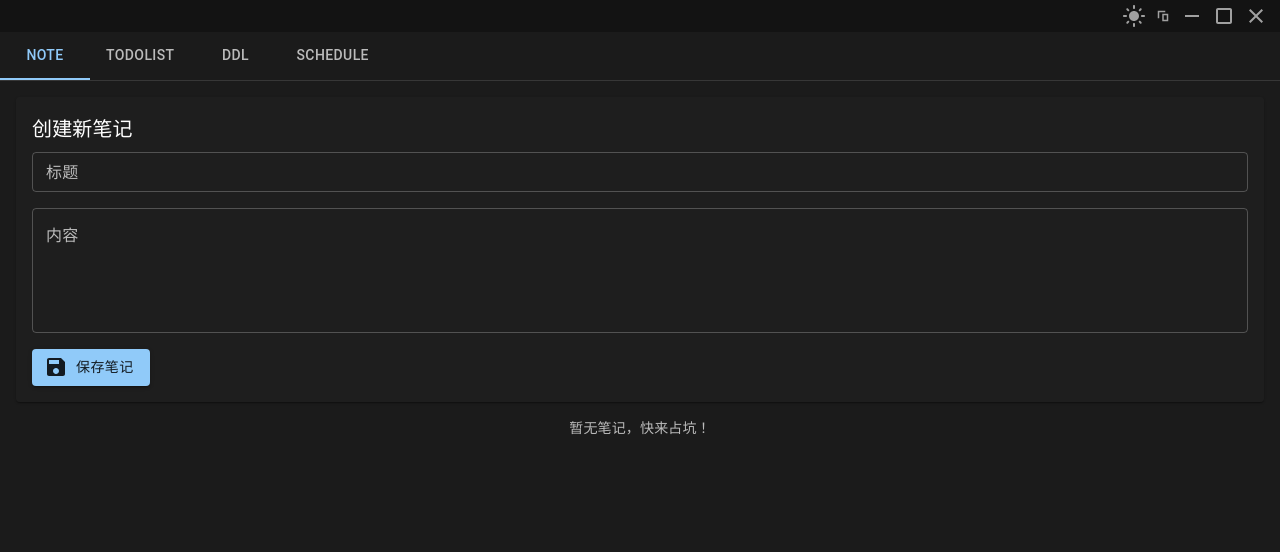
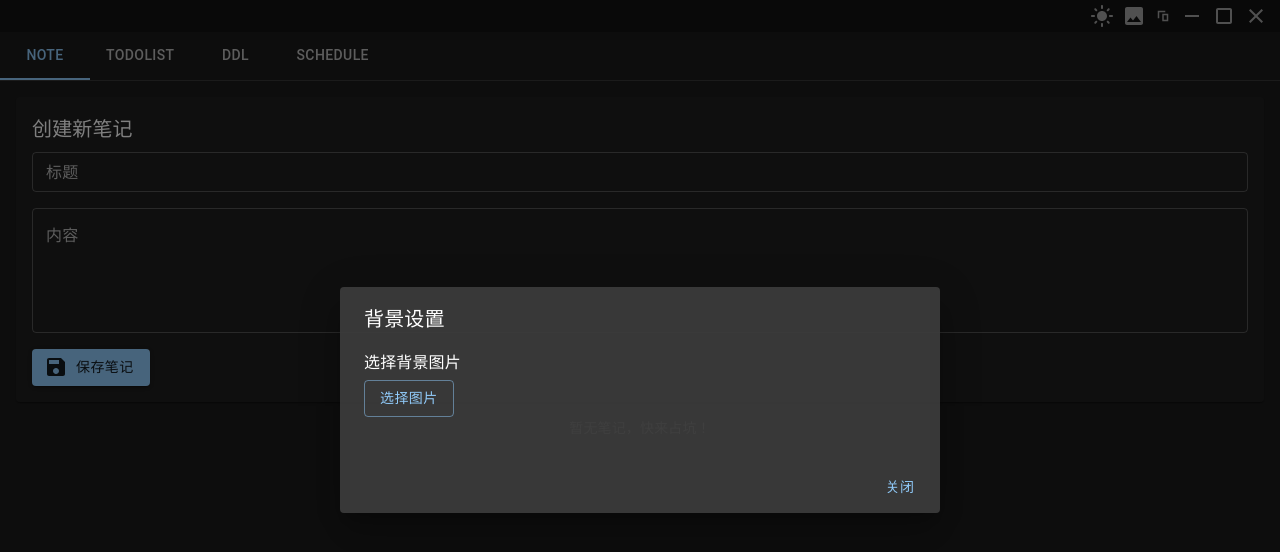
Before and after one commit to Zhambur/HBnote, a React (Vite) app: page / in a window 1280 px wide. Both pictures are taken after a click on the button 1163 px from the left and 16 px from the top of the page. Shown: the top 552 px of the page. Built offline with nearby package versions, Linux system fonts and the light colour scheme.

Commit message:
background

```diff
--- a/src/App.jsx
+++ b/src/App.jsx
@@ -1,6 +1,23 @@
 import React, { useState, useEffect, useMemo } from "react";
 import { ThemeProvider, createTheme } from "@mui/material/styles";
-import { Box, CssBaseline, Tab, Tabs, Button, IconButton } from "@mui/material";
+import {
+  Box,
+  CssBaseline,
+  Tab,
+  Tabs,
+  Button,
+  IconButton,
+  Dialog,
+  DialogTitle,
+  DialogContent,
+  DialogActions,
+  Slider,
+  Typography,
+  FormControl,
+  InputLabel,
+  Select,
+  MenuItem,
+} from "@mui/material";
 import Notes from "./components/Notes";
 import TodoList from "./components/TodoList";
 import DDL from "./components/DDL";
@@ -15,6 +32,7 @@ import RestoreIcon from "./components/mui_local_icons/RestoreIcon";
 import FloatIcon from "./components/mui_local_icons/FloatIcon";
 import DarkModeIcon from "./components/mui_local_icons/DarkModeIcon";
 import LightModeIcon from "./components/mui_local_icons/LightModeIcon";
+import BackgroundIcon from "./components/mui_local_icons/BackgroundIcon";
 
 function App() {
   const [tab, setTab] = useState(0);
@@ -22,6 +40,13 @@ function App() {
   const [isMaximized, setIsMaximized] = useState(false); // State for maximize button icon
   const [isFloatMode, setIsFloatMode] = useState(false); // 悬浮窗模式状态
   const [mode, setMode] = useState("dark"); // 主题模式状态
+
+  // 背景设置状态
+  const [backgroundImage, setBackgroundImage] = useState("");
+  const [backgroundOpacity, setBackgroundOpacity] = useState(0.3);
+  const [backgroundPosition, setBackgroundPosition] = useState("center");
+  const [backgroundSize, setBackgroundSize] = useState("cover");
+  const [isBackgroundDialogOpen, setIsBackgroundDialogOpen] = useState(false);
 
   // 创建主题
   const theme = useMemo(
@@ -85,6 +110,58 @@ function App() {
     saveTheme();
   }, [mode]);
 
+  // 加载背景设置
+  useEffect(() => {
+    const loadBackgroundSettings = async () => {
+      try {
+        const savedImage = await window.electronAPI?.storeGet?.(
+          "backgroundImage"
+        );
+        const savedOpacity = await window.electronAPI?.storeGet?.(
+          "backgroundOpacity"
+        );
+        const savedPosition = await window.electronAPI?.storeGet?.(
+          "backgroundPosition"
+        );
+        const savedSize = await window.electronAPI?.storeGet?.(
+          "backgroundSize"
+        );
+
+        if (savedImage) setBackgroundImage(savedImage);
+        if (savedOpacity !== undefined) setBackgroundOpacity(savedOpacity);
+        if (savedPosition) setBackgroundPosition(savedPosition);
+        if (savedSize) setBackgroundSize(savedSize);
+      } catch (error) {
+        console.error("Failed to load background settings:", error);
+      }
+    };
+    loadBackgroundSettings();
+  }, []);
+
+  // 保存背景设置
+  useEffect(() => {
+    const saveBackgroundSettings = async () => {
+      try {
+        await window.electronAPI?.storeSet?.(
+          "backgroundImage",
+          backgroundImage
+        );
+        await window.electronAPI?.storeSet?.(
+          "backgroundOpacity",
+          backgroundOpacity
+        );
+        await window.electronAPI?.storeSet?.(
+          "backgroundPosition",
+          backgroundPosition
+        );
+        await window.electronAPI?.storeSet?.("backgroundSize", backgroundSize);
+      } catch (error) {
+        console.error("Failed to save background settings:", error);
+      }
+    };
+    saveBackgroundSettings();
+  }, [backgroundImage, backgroundOpacity, backgroundPosition, backgroundSize]);
+
   useEffect(() => {
     // Get initial maximize state
     updateMaximizeState();
@@ -98,48 +175,59 @@ function App() {
     );
 
     // 监听悬浮窗模式变化
-    const removeFloatListener = window.electronAPI?.onFloatModeChange?.(
-      (isFloatMode) => {
-        console.log("[App] Float mode changed:", isFloatMode);
-        setIsFloatMode(isFloatMode);
+    const removeFloatModeListener = window.electronAPI?.onFloatModeChange?.(
+      (isFloat) => {
+        console.log("[App] Float mode changed:", isFloat);
+        setIsFloatMode(isFloat);
       }
     );
 
-    // Cleanup listener when component unmounts
     return () => {
-      if (typeof removeMaximizeListener === "function") {
-        removeMaximizeListener();
-      }
-      if (typeof removeFloatListener === "function") {
-        removeFloatListener();
-      }
+      if (removeMaximizeListener) removeMaximizeListener();
+      if (removeFloatModeListener) removeFloatModeListener();
     };
   }, []);
 
   const handleMaximizeRestore = () => {
-    console.log(
-      "[App] windows button clicked, state now:",
-      isMaximized ? "maximized" : "normal"
-    );
     window.electronAPI?.maximizeRestoreWindow?.();
-    // State will be updated via the window-state-change event listener
   };
 
-  // 切换到悬浮窗模式
   const handleEnterFloatMode = async () => {
-    console.log("[App] Float button clicked, entering float mode");
-    await window.electronAPI?.enterFloatMode?.();
+    try {
+      await window.electronAPI?.enterFloatMode?.();
+    } catch (error) {
+      console.error("Failed to enter float mode:", error);
+    }
   };
 
-  // 退出悬浮窗模式
   const handleExitFloatMode = async () => {
-    console.log("[App] Restore button clicked, exiting float mode");
-    await window.electronAPI?.exitFloatMode?.();
+    try {
+      await window.electronAPI?.exitFloatMode?.();
+    } catch (error) {
+      console.error("Failed to exit float mode:", error);
+    }
   };
 
   // 切换主题模式
   const toggleTheme = () => {
     setMode((prevMode) => (prevMode === "light" ? "dark" : "light"));
+  };
+
+  // 处理背景图片选择
+  const handleBackgroundImageSelect = (event) => {
+    const file = event.target.files[0];
+    if (file) {
+      const reader = new FileReader();
+      reader.onload = (e) => {
+        setBackgroundImage(e.target.result);
+      };
+      reader.readAsDataURL(file);
+    }
+  };
+
+  // 清除背景图片
+  const handleClearBackground = () => {
+    setBackgroundImage("");
   };
 
   // 根据模式渲染不同的UI
@@ -162,6 +250,23 @@ function App() {
           overflow: "hidden",
           display: "flex",
           flexDirection: "column",
+          position: "relative",
+          ...(backgroundImage && {
+            "&::before": {
+              content: '""',
+              position: "absolute",
+              top: 0,
+              left: 0,
+              right: 0,
+              bottom: 0,
+              backgroundImage: `url(${backgroundImage})`,
+              backgroundPosition: backgroundPosition,
+              backgroundSize: backgroundSize,
+              backgroundRepeat: "no-repeat",
+              opacity: backgroundOpacity,
+              zIndex: -1,
+            },
+          }),
         }}
       >
         {/* Draggable Top Bar with Window Controls */}
@@ -202,6 +307,17 @@ function App() {
               ) : (
                 <DarkModeIcon fontSize="inherit" />
               )}
+            </IconButton>
+
+            {/* 背景设置按钮 */}
+            <IconButton
+              size="small"
+              onClick={() => setIsBackgroundDialogOpen(true)}
+              sx={{ color: "inherit", p: "4px" }}
+              aria-label="background settings"
+              title="背景设置"
+            >
+              <BackgroundIcon fontSize="inherit" />
             </IconButton>
 
             {/* 悬浮窗按钮 */}
@@ -298,6 +414,108 @@ function App() {
             <Schedule />
           </Box>
         </Box>
+
+        {/* 背景设置对话框 */}
+        <Dialog
+          open={isBackgroundDialogOpen}
+          onClose={() => setIsBackgroundDialogOpen(false)}
+          maxWidth="sm"
+          fullWidth
+        >
+          <DialogTitle>背景设置</DialogTitle>
+          <DialogContent>
+            <Box sx={{ mb: 3 }}>
+              <Typography gutterBottom>选择背景图片</Typography>
+              <input
+                accept="image/*"
+                style={{ display: "none" }}
+                id="background-image-input"
+                type="file"
+                onChange={handleBackgroundImageSelect}
+              />
+              <label htmlFor="background-image-input">
+                <Button variant="outlined" component="span">
+                  选择图片
+                </Button>
+              </label>
+              {backgroundImage && (
+                <Button
+                  variant="outlined"
+                  onClick={handleClearBackground}
+                  sx={{ ml: 1 }}
+                >
+                  清除背景
+                </Button>
+              )}
+            </Box>
+
+            {backgroundImage && (
+              <>
+                <Box sx={{ mb: 3 }}>
+                  <Typography gutterBottom>
+                    透明度: {Math.round(backgroundOpacity * 100)}%
+                  </Typography>
+                  <Slider
+                    value={backgroundOpacity}
+                    onChange={(event, newValue) =>
+                      setBackgroundOpacity(newValue)
+                    }
+                    min={0}
+                    max={1}
+                    step={0.01}
+                    marks={[
+                      { value: 0, label: "0%" },
+                      { value: 0.5, label: "50%" },
+                      { value: 1, label: "100%" },
+                    ]}
+                  />
+                </Box>
+
+                <Box sx={{ mb: 3 }}>
+                  <FormControl fullWidth>
+                    <InputLabel>背景位置</InputLabel>
+                    <Select
+                      value={backgroundPosition}
+                      onChange={(e) => setBackgroundPosition(e.target.value)}
+                      label="背景位置"
+                    >
+                      <MenuItem value="center">居中</MenuItem>
+                      <MenuItem value="top">顶部</MenuItem>
+                      <MenuItem value="bottom">底部</MenuItem>
+                      <MenuItem value="left">左侧</MenuItem>
+                      <MenuItem value="right">右侧</MenuItem>
+                      <MenuItem value="top left">左上</MenuItem>
+                      <MenuItem value="top right">右上</MenuItem>
+                      <MenuItem value="bottom left">左下</MenuItem>
+                      <MenuItem value="bottom right">右下</MenuItem>
+                    </Select>
+                  </FormControl>
+                </Box>
+
+                <Box sx={{ mb: 3 }}>
+                  <FormControl fullWidth>
+                    <InputLabel>背景尺寸</InputLabel>
+                    <Select
+                      value={backgroundSize}
+                      onChange={(e) => setBackgroundSize(e.target.value)}
+                      label="背景尺寸"
+                    >
+                      <MenuItem value="cover">覆盖</MenuItem>
+                      <MenuItem value="contain">包含</MenuItem>
+                      <MenuItem value="auto">自动</MenuItem>
+                      <MenuItem value="100% 100%">拉伸</MenuItem>
+                    </Select>
+                  </FormControl>
+                </Box>
+              </>
+            )}
+          </DialogContent>
+          <DialogActions>
+            <Button onClick={() => setIsBackgroundDialogOpen(false)}>
+              关闭
+            </Button>
+          </DialogActions>
+        </Dialog>
       </Box>
     </ThemeProvider>
   );
--- /dev/null
+++ b/src/components/mui_local_icons/BackgroundIcon.jsx
@@ -0,0 +1,17 @@
+import React from "react";
+
+function BackgroundIcon({ fontSize = "small", ...props }) {
+  return (
+    <svg
+      width={fontSize === "small" ? 16 : fontSize === "medium" ? 20 : 24}
+      height={fontSize === "small" ? 16 : fontSize === "medium" ? 20 : 24}
+      viewBox="0 0 24 24"
+      fill="currentColor"
+      {...props}
+    >
+      <path d="M21 19V5c0-1.1-.9-2-2-2H5c-1.1 0-2 .9-2 2v14c0 1.1.9 2 2 2h14c1.1 0 2-.9 2-2zM8.5 13.5l2.5 3.01L14.5 12l4.5 6H5l3.5-4.5z" />
+    </svg>
+  );
+}
+
+export default BackgroundIcon;
```
Also changed, not shown: 2 other files (tests, documents, lock files or other folders).
